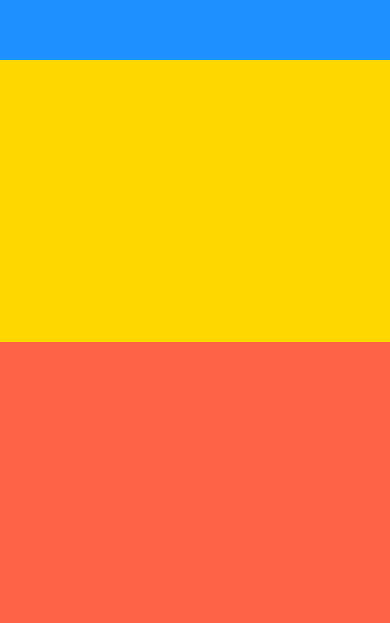
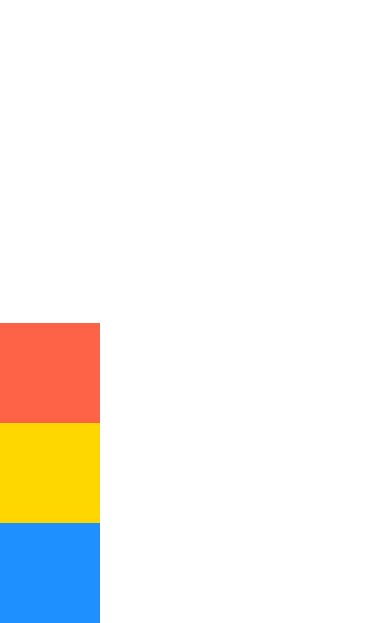
Before and after one commit to RandiakM/AwesomeProject, a React Native app: screen / in a window 390 px wide. Shown: the part 221-844 px from the top of the page. Built offline with nearby package versions, Linux system fonts and the light colour scheme.

Commit message:
flexbox direction

```diff
--- a/App.js
+++ b/App.js
@@ -7,24 +7,28 @@ export default function App() {
       style={{
         backgroundColor: "#fff",
         flex: 1,
+        flexDirection: "column-reverse",
       }}
     >
       <View
         style={{
           backgroundColor: "dodgerblue",
-          flex: 1,
+          width: 100,
+          height: 100,
         }}
       />
       <View
         style={{
           backgroundColor: "gold",
-          flex: 1,
+          width: 100,
+          height: 100,
         }}
       />
       <View
         style={{
           backgroundColor: "tomato",
-          flex: 1,
+          width: 100,
+          height: 100,
         }}
       />
     </View>
```
